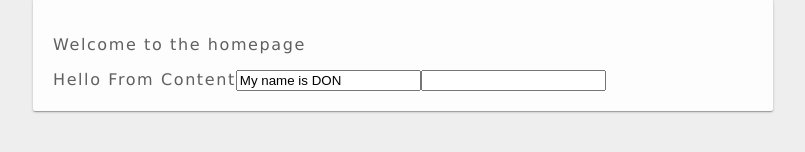
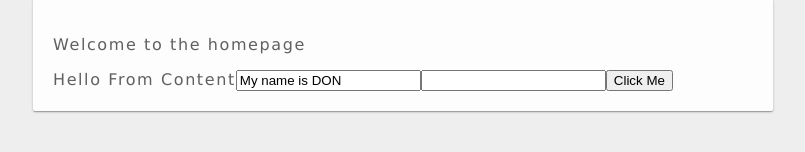
Before and after one commit to aniketbumbc/Todo-List-Angular-5.2, an Angular app in the folder Todo/: page / in a window 1280 px wide. Shown: the part 264-416 px from the top of the page, without its empty margins (237-1042 px from the left). Built offline with nearby package versions, Linux system fonts and the light colour scheme.

Commit message:
Event Binding

```diff
--- a/Todo/src/app/home/home.component.html
+++ b/Todo/src/app/home/home.component.html
@@ -7,3 +7,5 @@
 
 <input [value]="myString"/>
 <input [required]="myBoolean"/>
+
+<button (click)="callMe('I like Mango')">Click Me</button>
--- a/Todo/src/app/home/home.component.ts
+++ b/Todo/src/app/home/home.component.ts
@@ -10,6 +10,12 @@ export class HomeComponent implements OnInit {
   homeTitle = "Welcome to the homepage";
   myString= "My name is DON";
   myBoolean=true;
+
+callMe(val){
+  alert(val);
+}
+
+
   constructor() { }
 
   ngOnInit() {
```
